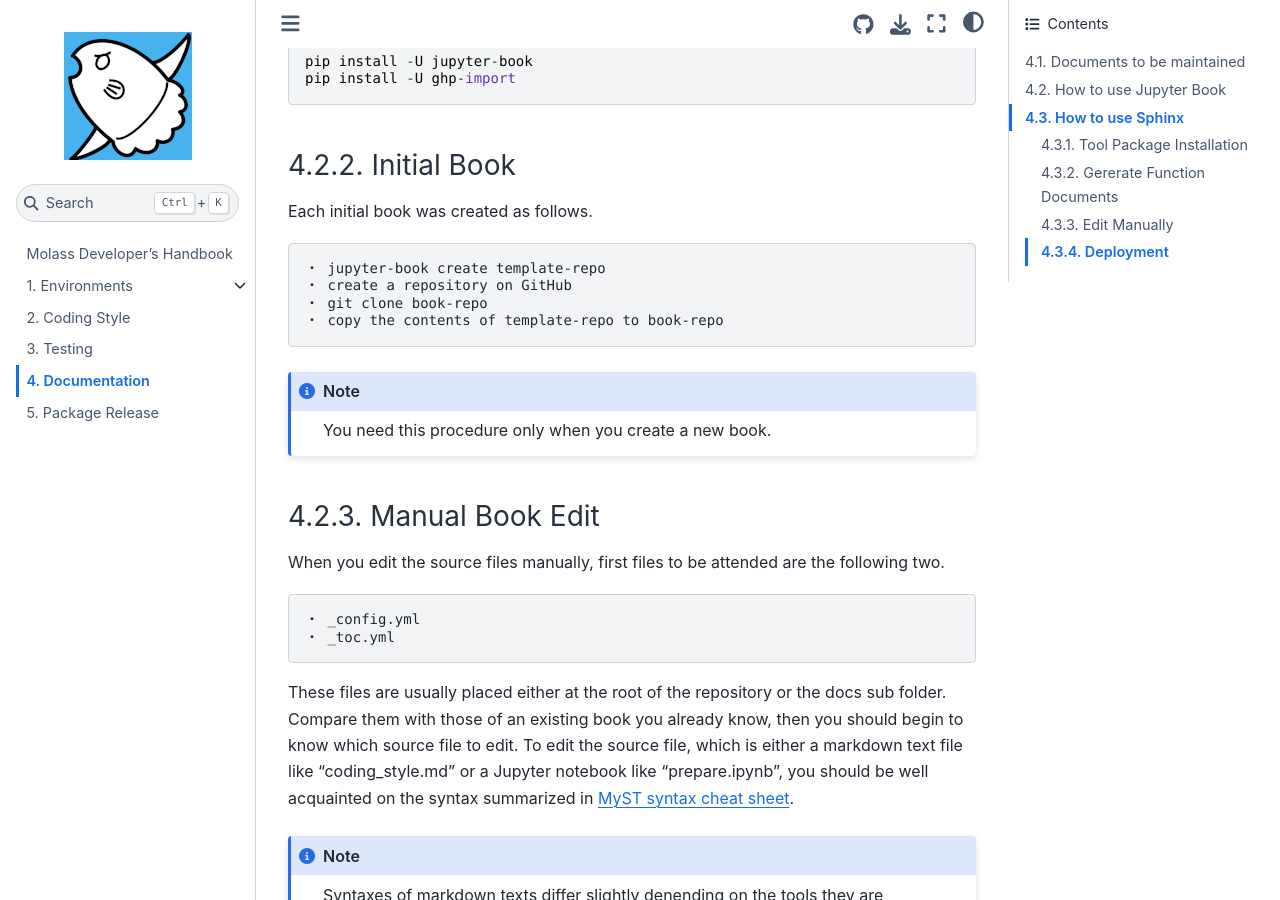
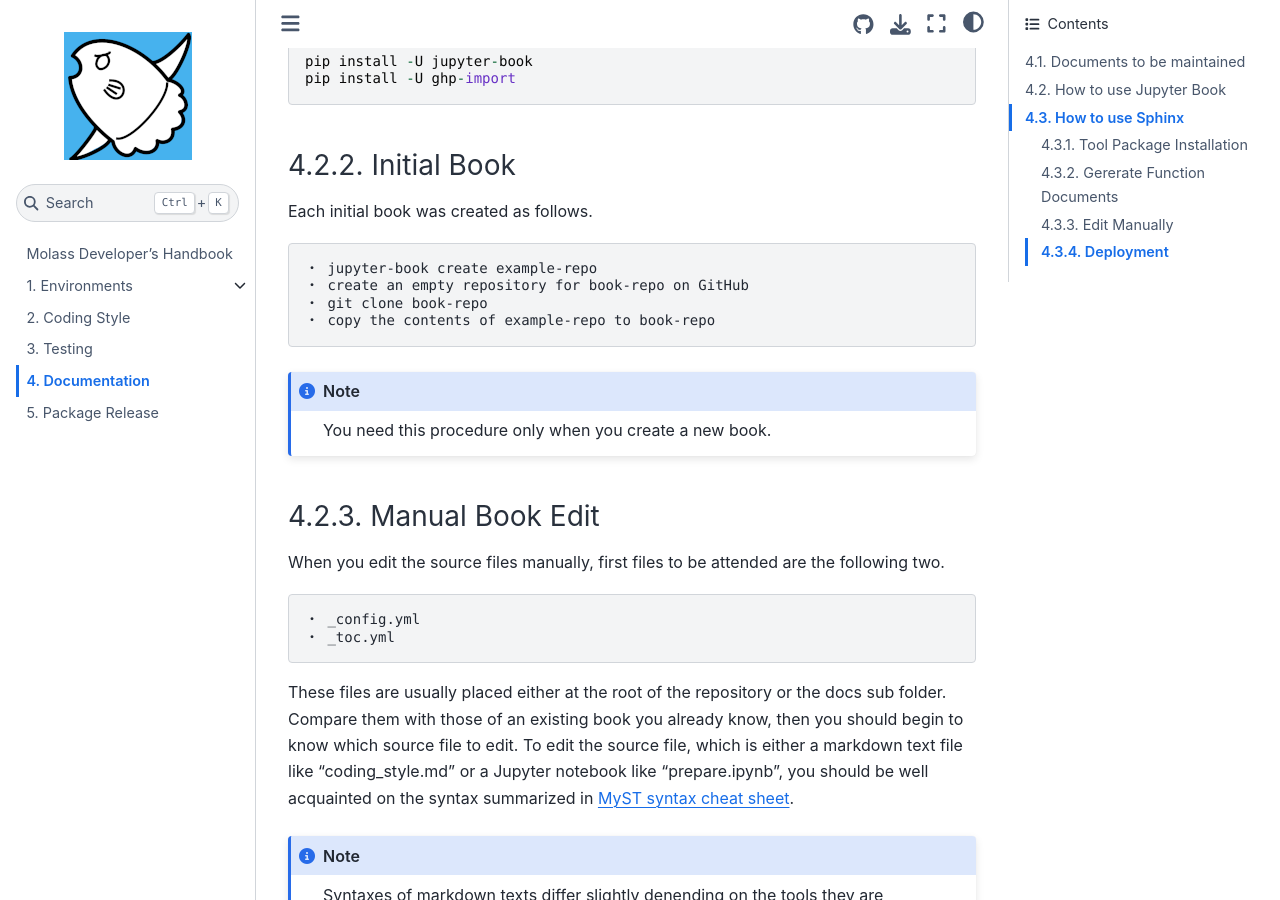
Before and after one commit to biosaxs-dev/molass-develop, a Jupyter Book: the page built from chapters/07/documentation.md, in a window 1280 px wide and 900 px high, scrolled down 1020 px. Built offline with Jupyter Book 1.0.4 settings and Sphinx 7.4.7 and the Sphinx Book theme 1.1.4, drawn with Linux system fonts in a browser that asks for light colours.

Commit message:
update for better wording

````diff
--- a/chapters/07/documentation.md
+++ b/chapters/07/documentation.md
@@ -37,10 +37,10 @@ pip install -U ghp-import
 
 Each initial book was created as follows.
 
-    ・ jupyter-book create template-repo
-    ・ create a repository on GitHub
+    ・ jupyter-book create example-repo
+    ・ create an empty repository for book-repo on GitHub
     ・ git clone book-repo
-    ・ copy the contents of template-repo to book-repo
+    ・ copy the contents of example-repo to book-repo
 
 ```{note}
 You need this procedure only when you create a new book.
````
